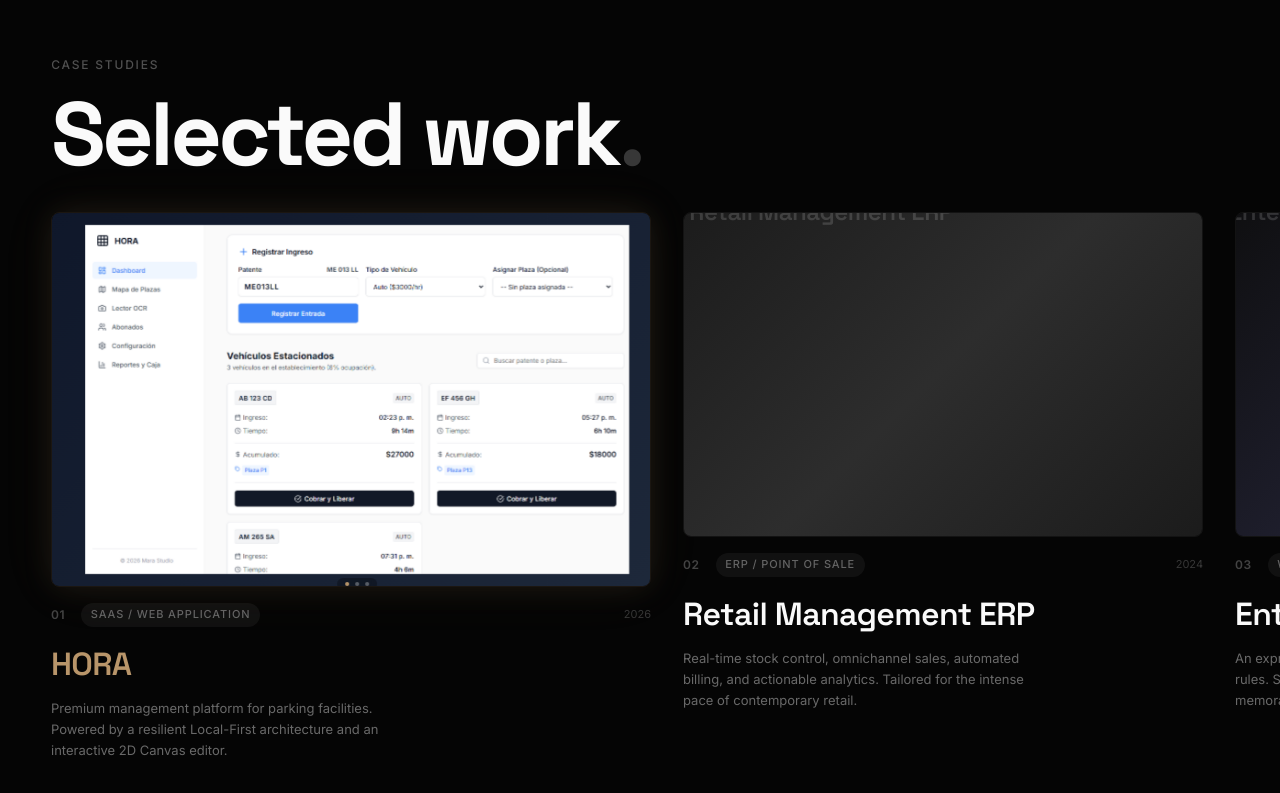
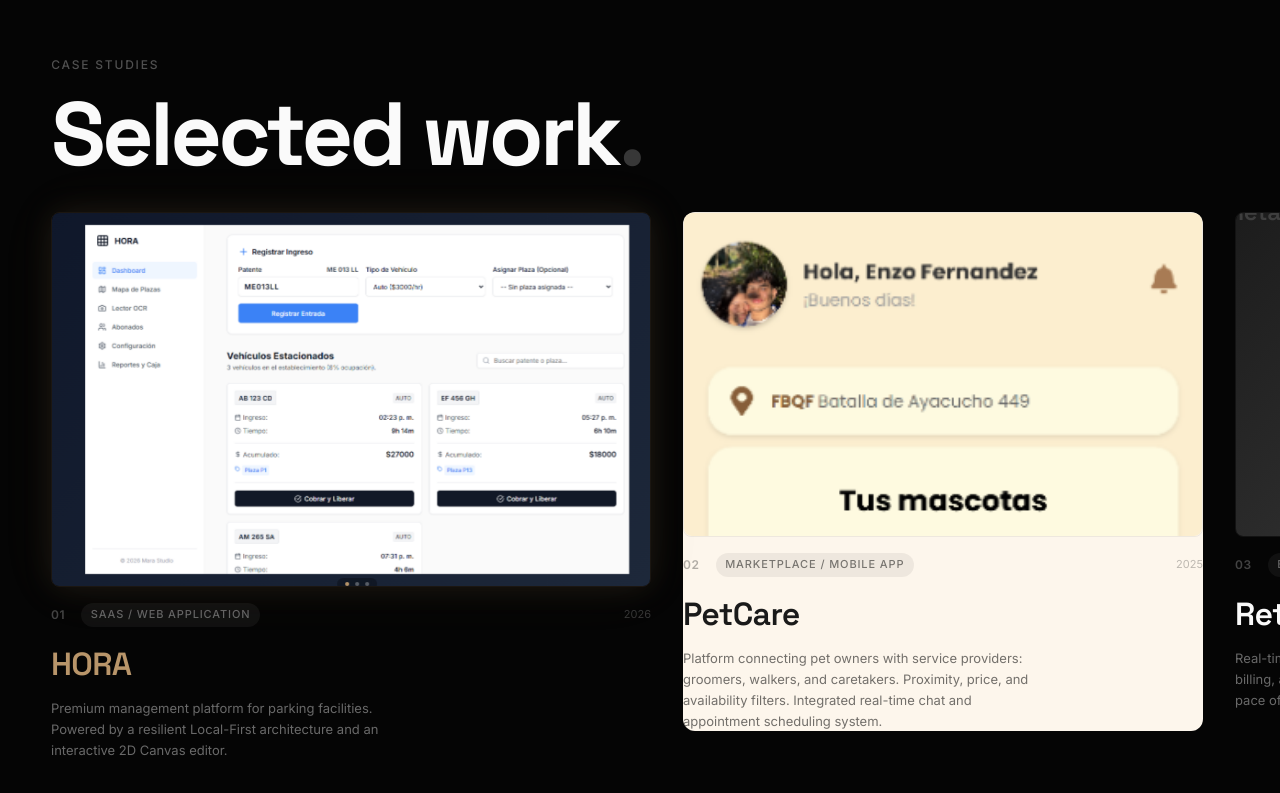
Before and after one commit to EnzoAbelFernandez/marastudio, a Next.js app: page / in a window 1280 px wide. Shown: the part 2765-3558 px from the top of the page. Built offline with nearby package versions, Linux system fonts and the light colour scheme.

Commit message:
feat(projects): add PetCare as project #2, move Retail to #3, implement auto-scroll animation for tall mobile screenshots

```diff
--- a/src/components/sections/CaseStudies.module.css
+++ b/src/components/sections/CaseStudies.module.css
@@ -91,6 +91,69 @@
   will-change: transform;
   transition: transform var(--duration-slow) var(--ease-micro);
 }
+
+/* ── Scrolling Screenshot Container (for tall mobile captures) ── */
+.imageScrollWrapper {
+  position: absolute;
+  inset: 0;
+  overflow: hidden;
+  border-radius: inherit;
+}
+
+.imageScrollImg {
+  width: 100%;
+  height: auto;
+  display: block;
+  /* Animate from top to bottom and back on hover/always */
+  animation: scrollShot 8s ease-in-out infinite;
+  transform-origin: top center;
+  will-change: transform;
+}
+
+/* Pauses on card hover so user can inspect */
+.card:hover .imageScrollImg {
+  animation-play-state: paused;
+}
+
+@keyframes scrollShot {
+  0%   { transform: translateY(0%); }
+  45%  { transform: translateY(calc(-100% + 100% * 0.6)); } /* scroll down to ~60% of height */
+  55%  { transform: translateY(calc(-100% + 100% * 0.6)); } /* brief hold at bottom */
+  100% { transform: translateY(0%); }
+}
+
+/* ── Light-theme modifier for PetCare-style cards ── */
+.lightCard {
+  background: #fdf6ec;
+  border-radius: 12px;
+  overflow: hidden;
+}
+
+.lightCard .imageWrapper {
+  border-color: rgba(0, 0, 0, 0.06);
+}
+
+.lightCard .cardTitle {
+  color: #1a1a1a;
+}
+
+.lightCard .cardDescription {
+  color: rgba(0, 0, 0, 0.55);
+}
+
+.lightCard .cardId {
+  color: rgba(0, 0, 0, 0.3);
+}
+
+.lightCard .cardCategory {
+  background: rgba(0, 0, 0, 0.06);
+  color: rgba(0, 0, 0, 0.5);
+}
+
+.lightCard .cardYear {
+  color: rgba(0, 0, 0, 0.25);
+}
+
 
 .cardLink {
   text-decoration: none;
--- a/src/components/sections/CaseStudies.tsx
+++ b/src/components/sections/CaseStudies.tsx
@@ -167,9 +167,20 @@ export function CaseStudies() {
           const CardContent = (
             <article
               data-card-index={t.caseStudies.projects.indexOf(project)}
-              className={`${styles.card} ${project.featured ? styles.featured : ''} ${project.href ? styles.clickableCard : ''}`}
+              className={`${styles.card} ${project.featured ? styles.featured : ''} ${project.href ? styles.clickableCard : ''} ${project.scrollImage ? styles.lightCard : ''}`}
             >
               <div className={styles.imageWrapper}>
+                {project.scrollImage && project.images && project.images[0] ? (
+                  /* Auto-scrolling tall screenshot for mobile app captures */
+                  <div className={styles.imageScrollWrapper}>
+                    <img
+                      src={project.images[0]}
+                      alt={project.title}
+                      className={styles.imageScrollImg}
+                      draggable={false}
+                    />
+                  </div>
+                ) : (
                   <div className={styles.imageInner}>
                     {project.images && project.images.length > 0 ? (
                       <HoverImageCycler
@@ -183,6 +194,7 @@ export function CaseStudies() {
                       </div>
                     )}
                   </div>
+                )}
               </div>
 
               <div className={styles.cardContent}>
@@ -196,6 +208,7 @@ export function CaseStudies() {
               </div>
             </article>
           );
+
 
           return project.href ? (
             <Link
--- a/src/lib/i18n/dictionaries.ts
+++ b/src/lib/i18n/dictionaries.ts
@@ -19,6 +19,7 @@ export interface ProjectItem {
   featured?: boolean;
   href?: string;
   images?: string[];
+  scrollImage?: boolean; // Enables auto-scroll animation for tall screenshots (e.g. mobile full-page captures)
 }
 
 export interface Dictionary {
@@ -183,21 +184,23 @@ export const dictionaries: Record<Locale, Dictionary> = {
         },
         {
           id: '02',
+          title: 'PetCare',
+          category: 'Marketplace / App Mobile',
+          description:
+            'Plataforma para conectar dueños de mascotas con proveedores de servicio: bañadores, peluqueros y paseadores. Filtros por cercanía, precio y disponibilidad. Chat integrado y sistema de reservas con agenda de turnos.',
+          year: '2025',
+          gradient: 'linear-gradient(135deg, #fdf6ec 0%, #f5e6ca 100%)',
+          images: ['/images/petcare_mobile.png'],
+          scrollImage: true,
+        },
+        {
+          id: '03',
           title: 'Sistema de Gestión Retail',
           category: 'ERP / Punto de Venta',
           description:
             'Control de stock, ventas, facturación y reportes en tiempo real. Diseñado para la complejidad real del retail.',
           year: '2024',
           gradient: 'linear-gradient(135deg, #1a1a1a 0%, #2d2d2d 50%, #1a1a1a 100%)',
-        },
-        {
-          id: '03',
-          title: 'Tercer Proyecto',
-          category: 'Aplicación Web',
-          description:
-            'Interfaz interactiva con lógica de negocio compleja. Backend escalable, frontend memorable.',
-          year: '2024',
-          gradient: 'linear-gradient(135deg, #0d0d0d 0%, #1f1f2e 50%, #0d0d1a 100%)',
         },
       ],
     },
@@ -333,21 +336,23 @@ export const dictionaries: Record<Locale, Dictionary> = {
         },
         {
           id: '02',
+          title: 'PetCare',
+          category: 'Marketplace / Mobile App',
+          description:
+            'Platform connecting pet owners with service providers: groomers, walkers, and caretakers. Proximity, price, and availability filters. Integrated real-time chat and appointment scheduling system.',
+          year: '2025',
+          gradient: 'linear-gradient(135deg, #fdf6ec 0%, #f5e6ca 100%)',
+          images: ['/images/petcare_mobile.png'],
+          scrollImage: true,
+        },
+        {
+          id: '03',
           title: 'Retail Management ERP',
           category: 'ERP / Point of Sale',
           description:
             'Real-time stock control, omnichannel sales, automated billing, and actionable analytics. Tailored for the intense pace of contemporary retail.',
           year: '2024',
           gradient: 'linear-gradient(135deg, #1a1a1a 0%, #2d2d2d 50%, #1a1a1a 100%)',
-        },
-        {
-          id: '03',
-          title: 'Enterprise Web Application',
-          category: 'Web Application',
-          description:
-            'An expressive interface driven by deeply complex business rules. Scalable backend architecture matched with a memorable frontend experience.',
-          year: '2024',
-          gradient: 'linear-gradient(135deg, #0d0d0d 0%, #1f1f2e 50%, #0d0d1a 100%)',
         },
       ],
     },
```
Also changed, not shown: public/images/petcare_mobile.png (added). Lines whose indentation alone changed are shown as unchanged.
